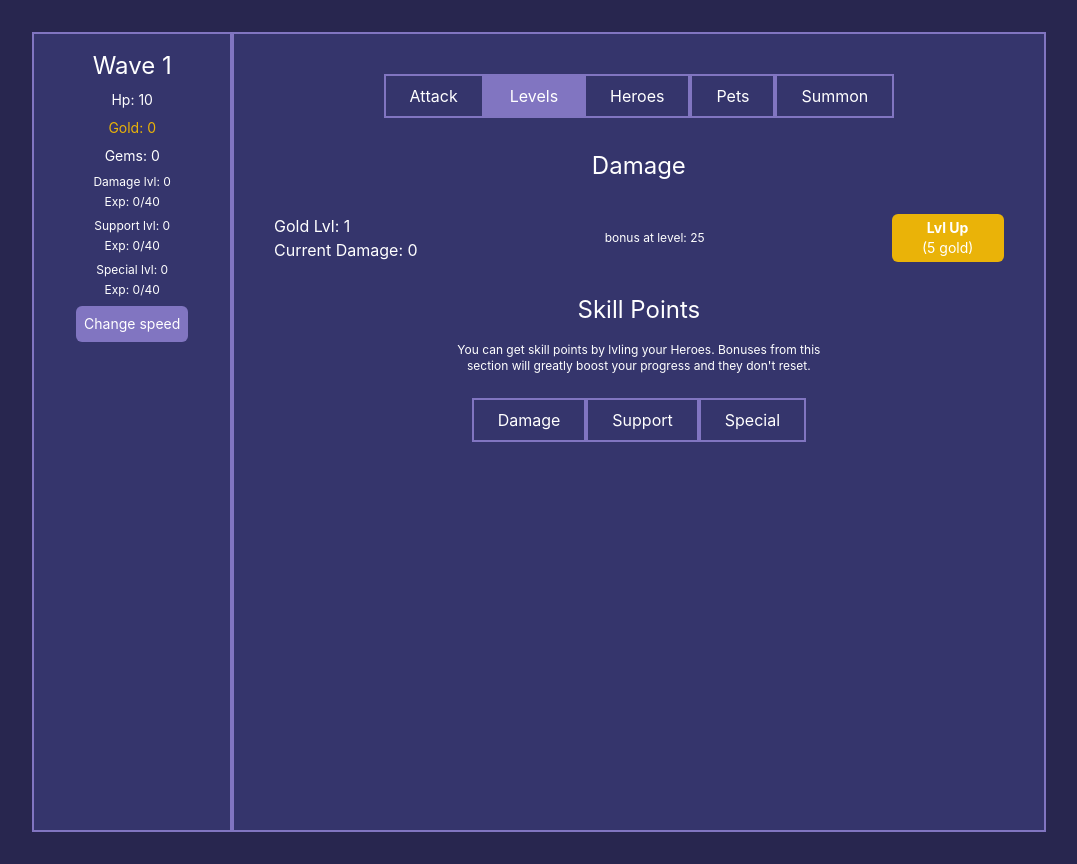
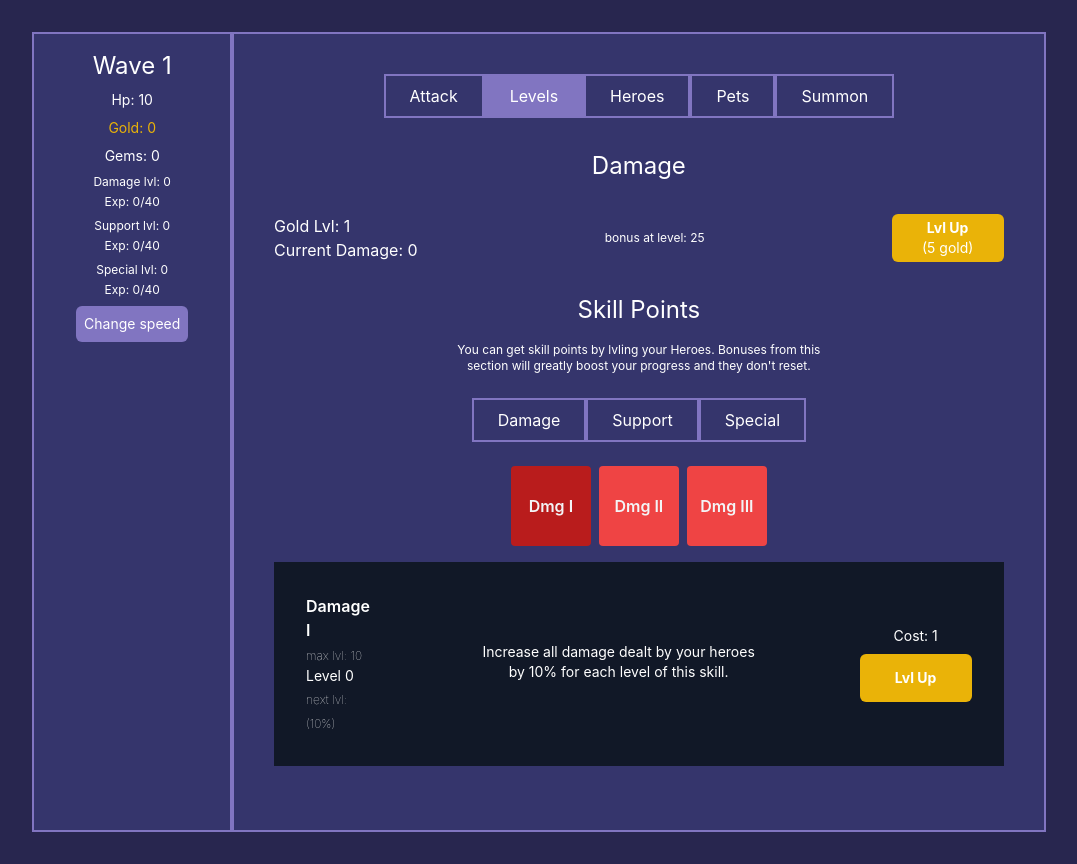
Before and after one commit to shakhorinAlex/alexIdleGame, a React (Vite) app: page / in a window 1280 px wide. Both pictures are taken after a click on the element "Levels". Shown: the whole page, without its empty margins (101-1178 px from the left). Built offline with nearby package versions, Linux system fonts and the light colour scheme.

Commit message:
upd
Added skill tree
Added logic for spending skill points and rewarding for lvlup
Added Damage Skill tree(first 3 skills)

```diff
--- a/src/components/DamageLvl.jsx
+++ b/src/components/DamageLvl.jsx
@@ -1,6 +1,5 @@
 import React, { useState } from "react";
 import { useStateContext } from "../context/StateContext";
-
 
 const DamageLvl = () => {
   // round down 2 decimals
@@ -109,7 +108,10 @@ const DamageLvl = () => {
       newGameState.gold -= newLvlUp.damageLevels.goldDamage.cost;
 
       //
-      if (newLvlUp.damageLevels.goldDamage.lvl === (newLvlUp.damageLevels.goldDamage.bonusLvl - 1)) {
+      if (
+        newLvlUp.damageLevels.goldDamage.lvl ===
+        newLvlUp.damageLevels.goldDamage.bonusLvl - 1
+      ) {
         newGameState.damage.damage *= 1.5;
         newGameState.support.damage *= 1.5;
         newGameState.special.damage *= 1.5;
@@ -137,7 +139,6 @@ const DamageLvl = () => {
 
       setGameState(newGameState);
       setLvlUp(newLvlUp);
-
     }
   };
 
@@ -223,7 +224,7 @@ const DamageLvl = () => {
         </button>
       </div> */}
       {/* Multiplier */}
-      {gameState.wave > 50 && (
+      {/* {gameState.wave > 50 && (
         <div className="flex flex-row gap-2 justify-between items-center">
           <div className="flex-col align-start justify-start text-left">
             <p className="text-md">Damage lvl: {dmgMult.lvl}</p>
@@ -239,7 +240,7 @@ const DamageLvl = () => {
             <p className="text-sm"> ({dmgMult.cost} gold)</p>
           </button>
         </div>
-      )}
+      )} */}
     </div>
   );
 };
--- a/src/components/skillTree/DamageTree.jsx
+++ b/src/components/skillTree/DamageTree.jsx
@@ -1,9 +1,194 @@
-import React from 'react'
+import React from "react";
+import { useStateContext } from "../../context/StateContext";
 
 const DamageTree = () => {
+  const { heroClass, gameState, setGameState, lvlUp, setLvlUp, round } =
+    useStateContext();
+
+  // destructure gameState
+  const {
+    damage,
+    support,
+    special,
+    gold,
+    currentDamage,
+    dmgLvl,
+    dmgLvlCost,
+    dmgMultiplier,
+    damageSkillPoints,
+    damageClassLvl,
+    wave,
+  } = gameState;
+
+  // destructure heroClass
+  const {
+    damage: damageClass,
+    support: supportClass,
+    special: specialClass,
+  } = heroClass;
+
+  // destructure lvlUp.skillTree.damageClassSkills.damage1 || 2 || 3
+  const {
+    damage1: damage1Skill,
+    damage2: damage2Skill,
+    damage3: damage3Skill,
+  } = lvlUp.skillTree.damageClassSkills;
+
+  const dmgSkillsArray = [damage1Skill, damage2Skill, damage3Skill];
+
+  // function to change choosen value of a skill on click in map function
+  const changeChoosen = (skill) => {
+    const newSkillsArray = dmgSkillsArray.map((dmgSkill) => {
+      if (dmgSkill.id === skill.id) {
+        return { ...dmgSkill, choosen: true };
+      } else {
+        return { ...dmgSkill, choosen: false };
+      }
+    });
+    setLvlUp({
+      ...lvlUp,
+      skillTree: {
+        ...lvlUp.skillTree,
+        damageClassSkills: {
+          ...lvlUp.skillTree.damageClassSkills,
+          damage1: newSkillsArray[0],
+          damage2: newSkillsArray[1],
+          damage3: newSkillsArray[2],
+        },
+      },
+    });
+    // console.log(newDmgSkillsArray.filter((skill) => skill.choosen === true));
+  };
+
+  const choosenSkill = dmgSkillsArray.filter((skill) => skill.choosen === true);
+  // destructured choosenSkill
+  const {
+    id,
+    name,
+    description,
+    lvl,
+    cost,
+    mult,
+    maxLvl,
+    unlocked,
+    waveUnlock,
+  } = choosenSkill[0];
+
+  // disabled button style tailwind
+  const disabledButton = "bg-gray-500 text-gray-200 cursor-not-allowed";
+
+  // function to level up skill on click with skillpoints from gameState
+  const levelUpSkill = () => {
+    if (damageSkillPoints >= cost && lvl < maxLvl) {
+      // create copy of lvlUp
+      const newLvlUp = { ...lvlUp };
+
+      // create copy of game state
+      const newGameState = { ...gameState };
+
+      // set new lvlUp
+      newLvlUp.skillTree.damageClassSkills[id].lvl = lvl + 1;
+      // newLvlUp.skillTree.damageClassSkills.dmgSkillMult =
+      // newLvlUp.skillTree.damageClassSkills.dmgSkillMult + mult;
+      // increse dmgSkillMult from skilltree by mult
+      newLvlUp.skillTree.dmgSkillMult = newLvlUp.skillTree.dmgSkillMult + mult;
+
+      // set new game state
+      newGameState.damageSkillPoints = damageSkillPoints - cost;
+      // increase damage class level by 1
+      newGameState.damageClassLvl = damageClassLvl + 1;
+
+      // set new lvlUp and new game state
+      setLvlUp(newLvlUp);
+      setGameState(newGameState);
+
+      console.log("lvl mult", newLvlUp.skillTree.dmgSkillMult);
+      console.log("dmg mult", newGameState.dmgMultiplier);
+      // log dmgSkillMult
+    }
+  };
+
   return (
-    <div>DamageTree</div>
-  )
-}
+    <div className="flex flex-col items-center mt-6 gap-4 h-full">
+      {/* map array dmgSkillsArray */}
+      <div className="flex gap-2">
+        {dmgSkillsArray.map((skill, id) => {
+          const { shortName, unlocked, choosen } = skill;
+          const unlockedStyle = unlocked ? "bg-red-600" : "bg-gray-800";
+          const choosenStyle = choosen ? "bg-red-700" : "bg-red-500";
 
-export default DamageTree
+          return (
+            <div
+              key={id}
+              className={`flex flex-col items-center justify-center rounded ${unlockedStyle} ${choosenStyle} w-20 h-20 text-gray-100 font-semibold cursor-pointer`}
+              onClick={() => changeChoosen(skill)}
+            >
+              <p>{shortName}</p>
+            </div>
+          );
+        })}
+      </div>
+
+      {/* <span className="font-light text-xs">+10% all damage</span> */}
+      <div className="flex justify-between items-center bg-gray-900 w-full mt-auto py-8 px-8">
+        <div className="flex-col text-left">
+          <h2 className="font-semibold">{name}</h2>
+          <span className="text-xs font-thin">max lvl: {maxLvl}</span>
+          <p className="text-sm">Level {lvl}</p>
+          <span className="text-xs font-thin">
+            {lvl === maxLvl ? "bonus:" : "next lvl:"} (
+            {lvl !== maxLvl
+              ? round((lvl + 1) * (mult * 100))
+              : round(lvl * (mult * 100))}
+            %)
+          </span>
+        </div>
+        <div className="description">
+          <p className="text-sm w-3/5 mx-auto mb-1">{description}</p>
+          {!unlocked && (
+            <div className="">
+              <p className="text-xs font-bold">
+                This skill is not unlocked yet
+              </p>
+              <p
+                className={`text-xs ${
+                  wave > waveUnlock
+                    ? "text-emerald-600 font-normal"
+                    : "text-gray-500 font-thin"
+                }`}
+              >
+                wave {waveUnlock}
+              </p>
+              <p
+                className={`text-xs ${
+                  wave > waveUnlock
+                    ? "text-emerald-600 font-normal"
+                    : "text-gray-500 font-thin"
+                }`}
+              >
+                max previous skill
+              </p>
+            </div>
+          )}
+        </div>
+        <div className="flex flex-col items-center justify-center">
+          <p className="text-sm mb-2">Cost: {cost}</p>
+          <button
+            // lvl on click
+            onClick={levelUpSkill}
+            // disabled if not unlocked
+
+            disabled={!unlocked || lvl === maxLvl}
+            className={`${
+              !unlocked || lvl === maxLvl ? disabledButton : "bg-yellow-500"
+            } text-white rounded-md px-2 py-1 w-28 h-12`}
+          >
+            <p className="font-bold text-sm">Lvl Up</p>
+          </button>
+        </div>
+      </div>
+    </div>
+  );
+};
+
+export default DamageTree;
--- a/src/components/skillTree/SkillLvlUp.jsx
+++ b/src/components/skillTree/SkillLvlUp.jsx
@@ -1,5 +1,6 @@
 import React from "react";
 import { useStateContext } from "../../context/StateContext";
+import DamageTree from "./DamageTree";
 
 const SkillLvlUp = () => {
   const {
@@ -71,6 +72,7 @@ const SkillLvlUp = () => {
           <p>You have {skillPoints} skill points left to spend</p>
         </div>
       )}
+      <DamageTree />
     </div>
   );
 };
--- a/src/context/StateContext.jsx
+++ b/src/context/StateContext.jsx
@@ -16,7 +16,7 @@ export const StateContext = ({ children }) => {
       heroName: "Warrior",
       lvl: 0,
       baseDamage: 5,
-      damage: 50,
+      damage: 10,
       attackSpeed: 1,
       lvlGold: 10,
       exp: 0,
@@ -47,7 +47,7 @@ export const StateContext = ({ children }) => {
       lvlUp: false,
     },
     wave: 1,
-    damageSkillPoints: 0,
+    damageSkillPoints: 20,
     damageClassLvl: 0,
     supportSkillPoints: 0,
     supportClassLvl: 0,
@@ -61,7 +61,7 @@ export const StateContext = ({ children }) => {
     gameSpeed: 100,
   });
 
-  // different state for lvls
+  // state for lvls
   const [lvlUp, setLvlUp] = useState({
     damageLevels: {
       goldDamage: {
@@ -77,16 +77,60 @@ export const StateContext = ({ children }) => {
         maxLvl: 10,
         maxCost: 30,
       },
-      dmgMultiplier: {
-        lvl: 0,
-        cost: 5,
-        mult: 1,
-        maxLvl: 25,
+      // dmgMultiplier: {
+      //   lvl: 0,
+      //   cost: 5,
+      //   mult: 1,
+      //   maxLvl: 25,
+      // },
+    },
+    skillTree: {
+      dmgSkillMult: 0,
+      damageClassSkills: {
+        damage1: {
+          id: "damage1",
+          name: "Damage I",
+          shortName: "Dmg I",
+          description:
+            "Increase all damage dealt by your heroes by 10% for each level of this skill.",
+          lvl: 0,
+          cost: 1,
+          mult: 0.1,
+          maxLvl: 10,
+          unlocked: true,
+          choosen: true,
+        },
+        damage2: {
+          id: "damage2",
+          name: "Damage II",
+          shortName: "Dmg II",
+          description:
+            "Increase all damage dealt by your heroes by 25% for each level of this skill.",
+          lvl: 0,
+          cost: 2,
+          mult: 0.25,
+          maxLvl: 10,
+          unlocked: false,
+          waveUnlock: 40,
+          choosen: false,
+        },
+        damage3: {
+          id: "damage3",
+          name: "Damage III",
+          shortName: "Dmg III",
+          description:
+            "Increase all damage dealt by your heroes by 50% for each level of this skill.",
+          lvl: 0,
+          cost: 5,
+          mult: 0.5,
+          maxLvl: 10,
+          unlocked: false,
+          waveUnlock: 400,
+          choosen: false,
+        },
       },
     },
   });
-
-  const { baseDamage, dmgMultiplier: dmgMult } = lvlUp.damageLevels;
 
   const [fight, setFight] = useState({
     fight: false,
@@ -161,22 +205,6 @@ export const StateContext = ({ children }) => {
     });
   };
 
-  // const toastWithButton = (text, buttonText, buttonCallback) => {
-  //   toast(text, {
-  //     icon: "👋",
-  //     // Render a button.
-  //     // eslint-disable-next-line react/display-name
-  //     action: () => (
-  //       <button
-  //         style={{ color: "white", fontWeight: "bold" }}
-  //         onClick={buttonCallback}
-  //       >
-  //         Hello button
-  //       </button>
-  //     ),
-  //   });
-  // }
-
   const toastBtn = (text, callBack) => {
     toast(() => (
       <span className="flex">
@@ -205,22 +233,28 @@ export const StateContext = ({ children }) => {
 
   // set current damage to selected hero class damage
   useEffect(() => {
+    // const dmgMultiplier from state
+    const stateMult = gameState.dmgMultiplier;
+    const damageClassLvlMult = lvlUp.skillTree.dmgSkillMult;
+
+    const dmgMult = stateMult + damageClassLvlMult;
+
     if (heroClass.damage) {
       setGameState({
         ...gameState,
-        currentDamage: roundDown(gameState.damage.damage * dmgMult.mult),
+        currentDamage: roundDown(gameState.damage.damage * dmgMult),
         baseDamage: gameState.damage.baseDamage,
       });
     } else if (heroClass.support) {
       setGameState({
         ...gameState,
-        currentDamage: roundDown(gameState.support.damage * dmgMult.mult),
+        currentDamage: roundDown(gameState.support.damage * dmgMult),
         baseDamage: gameState.support.baseDamage,
       });
     } else if (heroClass.special) {
       setGameState({
         ...gameState,
-        currentDamage: roundDown(gameState.special.damage * dmgMult.mult),
+        currentDamage: roundDown(gameState.special.damage * dmgMult),
         baseDamage: gameState.special.baseDamage,
       });
     }
@@ -296,9 +330,6 @@ export const StateContext = ({ children }) => {
       } else if (nextWave % 10 === 0) {
         baseMultiplier = 1.1;
       }
-
-      console.log("baseMultiplier:", baseMultiplier);
-      console.log("baseHp:", monster.baseHp);
 
       if (monster.wave > 5000) {
         mult = 0.048;
@@ -432,6 +463,7 @@ export const StateContext = ({ children }) => {
         changeSkillTab,
         gameState,
         setGameState,
+        round,
         fight,
         setFight,
         monster,
```
